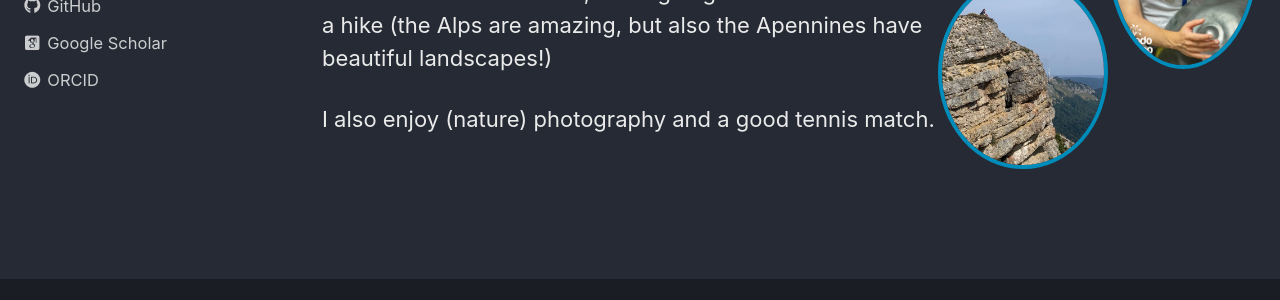
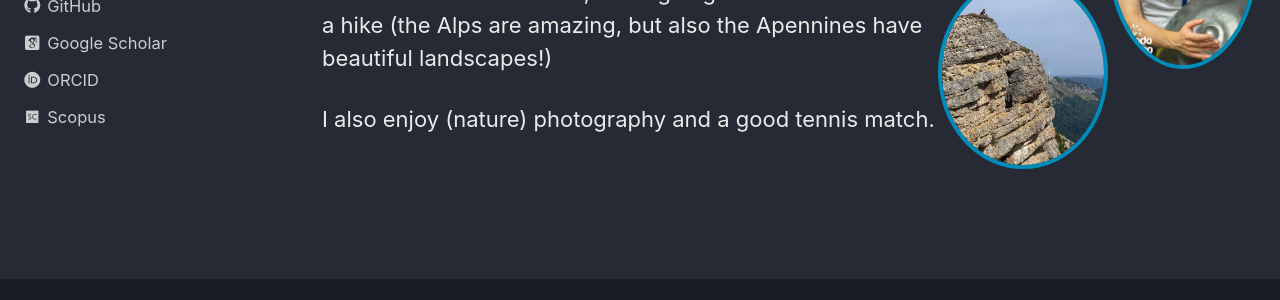
Before and after one commit to FrancescoIacovelli/francescoiacovelli.github.io, a Jekyll site: the page built from _pages/about.md, in a window 1280 px wide and 900 px high, scrolled down 435 px. Shown: the part 466-766 px from the top of the window. Built offline with Jekyll 4.4.1, drawn with Linux system fonts in a browser that asks for light colours; some web fonts are replaced.

Commit message:
Added Scopus

```diff
--- a/_config.yml
+++ b/_config.yml
@@ -123,6 +123,7 @@ author:
   linkedin         : "francesco-iacovelli-193317222" # "john-doe-12345678" (the last part of your profile url, e.g. https://www.linkedin.com/in/john-doe-12345678)
   googlescholar    : "citations?user=aTpQvZAAAAAJ&hl=en"
   orcid            : "0000-0002-4875-5862"
+  scopus           : "57222185012"
   pinterest        :
   soundcloud       :
   stackoverflow    : # "123456/username" (the last part of your profile url, e.g. https://stackoverflow.com/users/123456/username)
--- a/_includes/author-profile.html
+++ b/_includes/author-profile.html
@@ -180,6 +180,14 @@
         </li>
       {% endif %}
 
+      {% if author.scopus %}
+        <li>
+          <a href="https://www.scopus.com/authid/detail.uri?authorId={{ author.scopus }}" itemprop="sameAs" target="_blank" rel="noopener noreferrer">
+            <i class="ai ai-scopus ai-fw"></i> Scopus
+          </a>
+        </li>
+      {% endif %}
+
       {% if author.stackoverflow %}
         <li>
           <a href="https://www.stackoverflow.com/users/{{ author.stackoverflow }}" itemprop="sameAs" target="_blank" rel="noopener noreferrer">
--- a/_sass/minimal-mistakes/_variables.scss
+++ b/_sass/minimal-mistakes/_variables.scss
@@ -98,6 +98,7 @@ $vine-color: #00bf8f !default;
 $youtube-color: #bb0000 !default;
 $xing-color: #006567 !default;
 $orcid-color: #AECB54 !default;
+$scopus-color: #E37439 !default;
 
 /* links */
 $link-color: #008CBA !default;
--- a/assets/css/theme2.scss
+++ b/assets/css/theme2.scss
@@ -56,6 +56,10 @@
 
 .ai-orcid {
    color: $orcid-color;
+}
+
+.ai-scopus {
+   color: $scopus-color;
 }
 
 .fa-map-marker-alt, .fa-location-dot {
```
